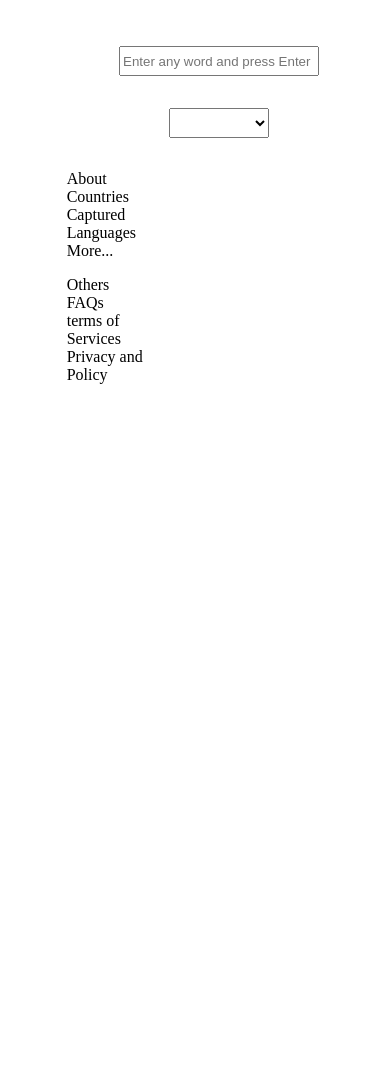
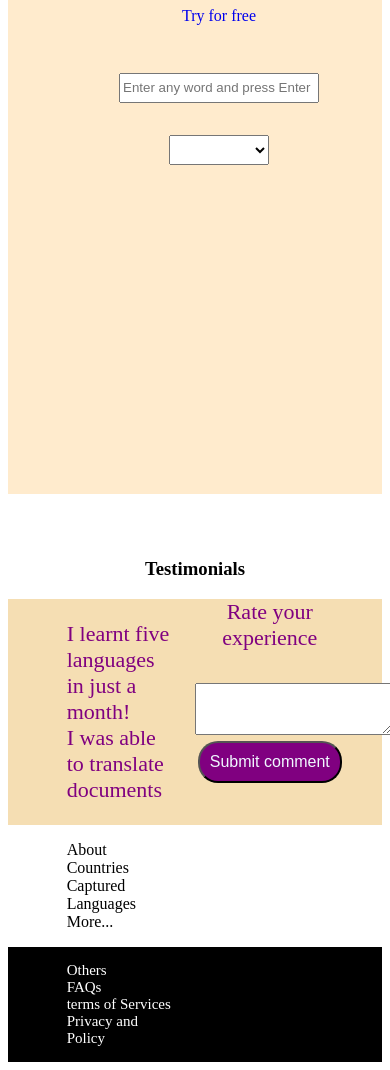
Before and after one commit to RoseRovan/Language-Translator-, a plain HTML site: page index.html in a window 390 px wide. Shown: the part 231-1301 px from the top of the page. Before the commit the page ends 844 px from the top, so only its background shows below. Drawn offline with Linux system fonts and the light colour scheme.

Commit message:
styled submit button

```diff
--- a/index.html
+++ b/index.html
@@ -60,6 +60,27 @@
 
         </div>
            </div>
+           <h3 style="text-align: center; font-weight: 800;  margin-top: 4rem;
+           "> Testimonials</h3>
+
+          <div class="rating-service">
+
+           <div class="testimonials">
+             <ol id="rating-list">
+               <li>I learnt five languages in just a month!</li>
+               <li>I was able to translate documents</li>
+             </ol>
+           </div>
+           <div class="comment">
+             <form id="rating-form">
+             <label for="rating">Rate your experience</label>
+             <textarea style="margin-top: 2rem; padding: 10px;" id="rating"></textarea>
+             <button class="button" type="submit">Submit comment</button>
+           </form>
+         </div>
+
+          </div>
+
 
           <div class="footerBox">
             <ul style="list-style-type: none">
@@ -69,6 +90,7 @@
               <li><a >More...</a></li>
             </ul>
           </div>
+          <div class="footer">
           <div class="footerBox">
             <ul style="list-style-type: none">
               <li><a >Others</a></li>
@@ -77,4 +99,4 @@
               <li><a>Privacy and Policy</a></li>
             </ul>
           </div>
-         </div>
+          </div>
--- a/style.css
+++ b/style.css
@@ -11,8 +11,10 @@
     background-color: black;
     color: aliceblue;
   }
+
+
   .logo {
-    font-size: 35px;
+    font-size: 30px;
     font-family: 'Segoe UI', Tahoma, Geneva, Verdana, sans-serif;
     font-weight: bolder;
     margin-left: 30px;
@@ -45,7 +47,7 @@
   }
 
   /* NAVBAR END */
-  .container {
+  .mobile-navigation {
     width: 100%;
     background-color: blanchedalmond;
     margin: 0px;
@@ -63,7 +65,7 @@
   .search-container {
     margin-top: 3rem;
   }
-  .welcome {
+  .buttons {
     color: purple;
   }
   .type-input {
@@ -134,7 +136,45 @@
       font-size: 25px;
       margin-top: 2rem;
     }
+    .rating-service {
+        background-color: wheat;
+        width: 100%;
+        flex-direction: row;
+        display: flex;
+        font-size: 22px;
+      }
   }
+  .comment {
+    width: 40%;
+    margin-left: 5%;
+  }
+  .testimonials {
+    width: 40%;
+    margin-left: 5%;
+  }
+  #rating-list {
+    /* text-align: center; */
+    color: purple;
+  }
+  #rating-form {
+    text-align: center;
+    color: purple;
+  }
+  .button {
+    border-radius: 20px;
+    padding: 10px;
+    background-color: purple;
+    color: aliceblue;
+    font-size: 16px;
+  }
+  @media only screen and (max-width: 500px) {
+    icon-bar {
+      display: block;
+      width: 22px;
+      height: 21px;
+      border-radius: 1px;
+      margin-top: -5rem;
+    }
   .footer {
     width: 100%;
     flex-direction: row;
```
